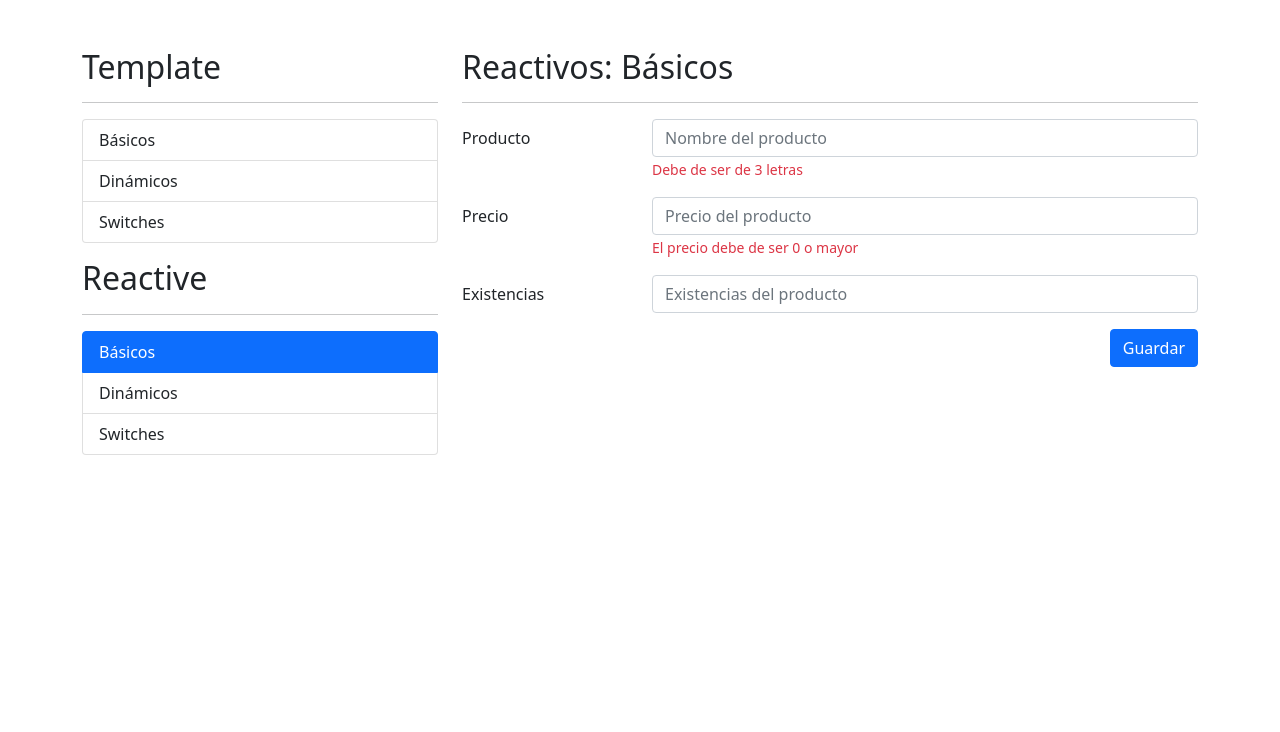
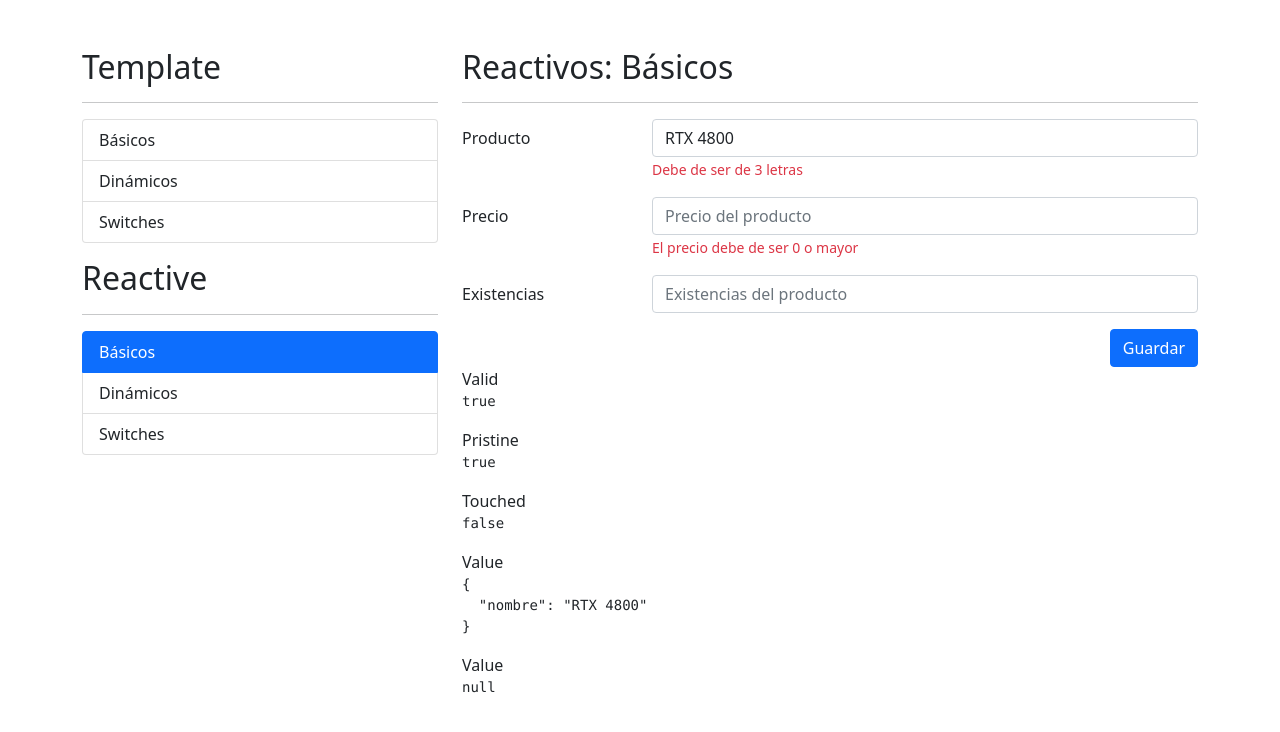
Before and after one commit to WiiruxCruz/06-formulariosApp, an Angular app: page /reactive/basicos in a window 1280 px wide. Shown: the top 732 px of the page. Built offline with nearby package versions, Linux system fonts and the light colour scheme.

Commit message:
Primeros pasos en formularios reactivos

```diff
--- a/src/app/reactive/basicos/basicos.component.html
+++ b/src/app/reactive/basicos/basicos.component.html
@@ -1,14 +1,8 @@
 <h2>Reactivos: Básicos</h2>
 <hr>
-<div
-  class="row"
->
-  <div
-    class="col"
-  >
-    <form
-      autocomplete="off"
-    >
+<div class="row">
+  <div class="col">
+    <form autocomplete="off" [formGroup]="miFormulario">
 
       <!-- Campo de producto -->
       <div class="mb-3 row">
@@ -20,6 +14,7 @@
             type="text"
             class="form-control"
             placeholder="Nombre del producto"
+            formControlName="nombre"
           >
           <span class="form-text text-danger">
             Debe de ser de 3 letras
@@ -77,7 +72,7 @@
   </div>
 </div>
 
-<!--
+
 <div class="row">
   <div class="col">
     <span>Valid</span>
@@ -96,4 +91,3 @@
     <pre>{{ miFormulario.controls.existencias?.errors | json }}</pre>
   </div>
 </div>
--->
--- a/src/app/reactive/basicos/basicos.component.ts
+++ b/src/app/reactive/basicos/basicos.component.ts
@@ -1,4 +1,5 @@
-import { Component, OnInit } from '@angular/core';
+import { Component } from '@angular/core';
+import { FormControl, FormGroup } from '@angular/forms';
 
 @Component({
   selector: 'app-basicos',
@@ -6,11 +7,12 @@
   styles: [
   ]
 })
-export class BasicosComponent implements OnInit {
+export class BasicosComponent {
+
+  miFormulario: FormGroup = new FormGroup({
+    'nombre': new FormControl('RTX 4800')
+  });
 
   constructor() { }
 
-  ngOnInit(): void {
-  }
-
 }
--- a/src/app/reactive/reactive.module.ts
+++ b/src/app/reactive/reactive.module.ts
@@ -5,6 +5,7 @@
 import { BasicosComponent } from './basicos/basicos.component';
 import { DinamicosComponent } from './dinamicos/dinamicos.component';
 import { SwitchesComponent } from './switches/switches.component';
+import { ReactiveFormsModule } from '@angular/forms';
 
 
 @NgModule({
@@ -15,7 +16,8 @@
   ],
   imports: [
     CommonModule,
-    ReactiveRoutingModule
+    ReactiveRoutingModule,
+    ReactiveFormsModule
   ]
 })
 export class ReactiveModule { }
```
